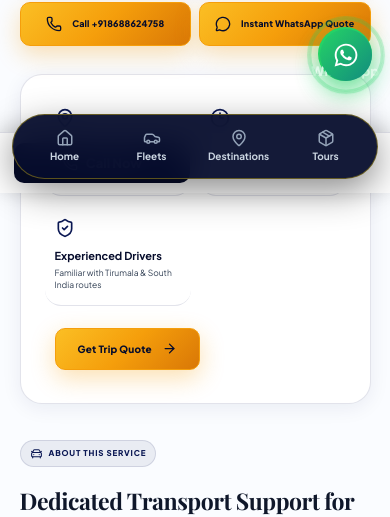
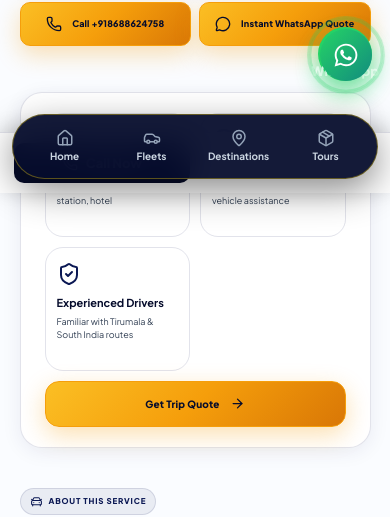
Before and after one commit to JagadeeshO11/tirupatibalajitours_travels, a React (Vite) app: page /services/balaji-darshan-packages in a window 390 px wide. Shown: the part 651-1168 px from the top of the page. Built offline with nearby package versions, Linux system fonts and the light colour scheme.

Commit message:
Fix excessive mobile padding in service quick cards

```diff
--- a/src/pages/ServiceLanding.css
+++ b/src/pages/ServiceLanding.css
@@ -1136,3 +1136,91 @@
   .package-detail-page .feature-card { padding: 12px 9px; }
   .package-detail-page .trip-card { grid-template-columns: 96px minmax(0, 1fr); }
 }
+
+
+/* =========================================================
+   MOBILE QUICK CARDS — SPACING CORRECTION
+   Removes the oversized empty padding visible in service/package cards.
+   ========================================================= */
+@media (max-width: 640px) {
+  .service-page .service-quick-container {
+    padding: 18px 5% 12px !important;
+  }
+
+  .service-page .service-quick-grid {
+    display: grid !important;
+    grid-template-columns: repeat(2, minmax(0, 1fr)) !important;
+    gap: 10px !important;
+    align-items: stretch !important;
+  }
+
+  .service-page .quick-item {
+    min-width: 0 !important;
+    min-height: 132px !important;
+    padding: 16px 14px !important;
+    margin: 0 !important;
+    border: 1px solid var(--line) !important;
+    border-radius: 18px !important;
+    display: flex !important;
+    flex-direction: column !important;
+    justify-content: flex-start !important;
+    align-items: flex-start !important;
+    gap: 10px !important;
+  }
+
+  .service-page .quick-item > svg {
+    width: 24px !important;
+    height: 24px !important;
+    margin: 0 !important;
+    flex: 0 0 auto;
+  }
+
+  .service-page .quick-item > div {
+    min-width: 0;
+  }
+
+  .service-page .quick-item b {
+    font-size: 12px !important;
+    line-height: 1.32 !important;
+    margin: 0 !important;
+  }
+
+  .service-page .quick-item small {
+    font-size: 9.5px !important;
+    line-height: 1.45 !important;
+    margin-top: 5px !important;
+  }
+
+  /* The quote action should be a deliberate full-width row, not a stretched empty card */
+  .service-page .quick-action-box {
+    grid-column: 1 / -1 !important;
+    min-height: 0 !important;
+    padding: 0 !important;
+    margin: 0 !important;
+    border: 0 !important;
+    background: transparent !important;
+    box-shadow: none !important;
+  }
+
+  .service-page .quick-book-btn {
+    width: 100% !important;
+    min-height: 46px !important;
+    justify-content: center !important;
+    border-radius: 14px !important;
+  }
+}
+
+@media (max-width: 390px) {
+  .service-page .quick-item {
+    min-height: 124px !important;
+    padding: 14px 11px !important;
+  }
+
+  .service-page .quick-item b {
+    font-size: 11px !important;
+  }
+
+  .service-page .quick-item small {
+    font-size: 9px !important;
+  }
+}
```
